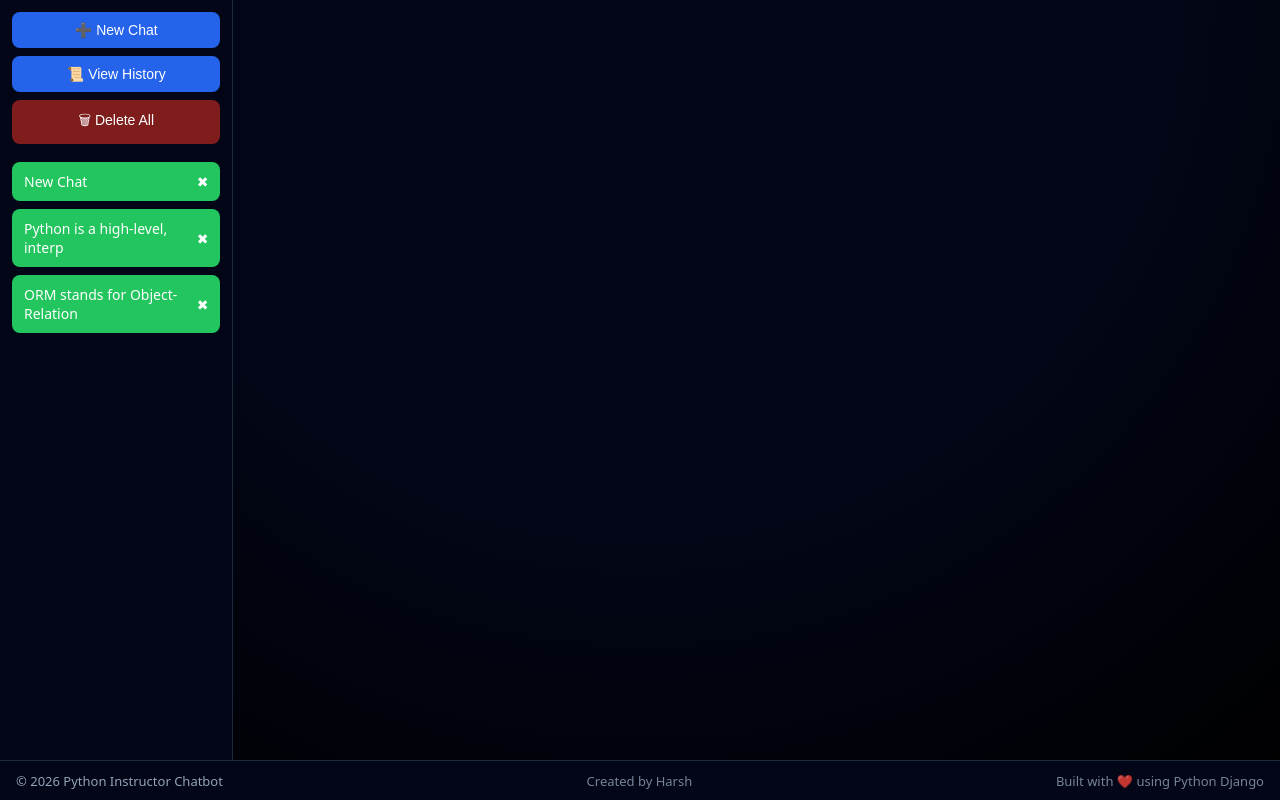
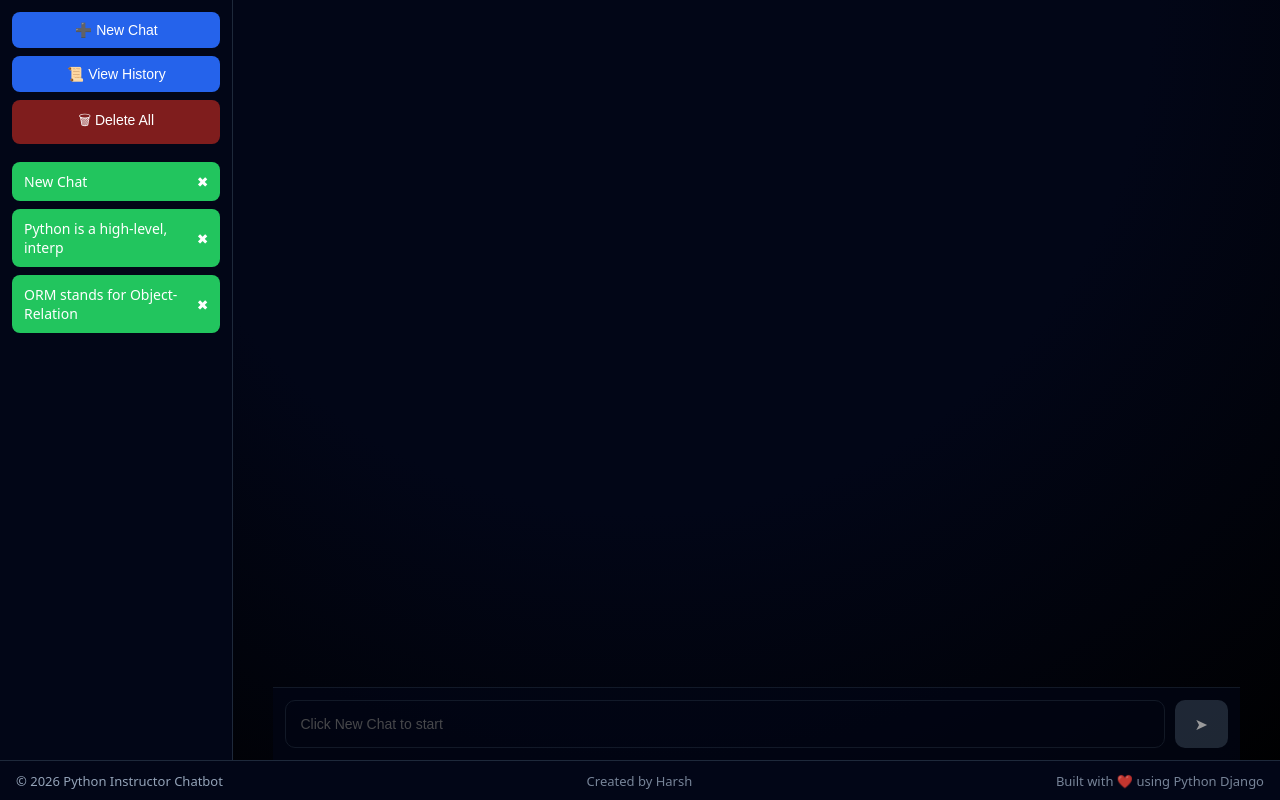
Before and after one commit to Harshahir100/python-instructor-bot, a Django app: page / in a window 1280 px wide. Run offline with Django 5.2, Linux system fonts and the light colour scheme; data comes from the database, SQL or seed files in the repository; both versions use the stored data as it was after the commit; some libraries are stand-ins or nearby versions.

Commit message:
Auto-create chat on page load and UX fix

````diff
--- a/chatbot/static/chat.js
+++ b/chatbot/static/chat.js
@@ -127,3 +127,8 @@ function forcePythonCodeBlocks(text) {
 
   return "```python\n" + text + "\n```";
 }
+document.getElementById("input")?.addEventListener("keydown", e => {
+  if (e.key === "Enter" && e.target.disabled) {
+    alert("Click New Chat first 🙂");
+  }
+});
--- a/chatbot/static/style.css
+++ b/chatbot/static/style.css
@@ -381,3 +381,19 @@ pre {
   z-index: 20;
   margin: 0px 40px;
 }
+
+
+
+
+.input-box.disabled {
+  opacity: 0.6;
+}
+
+.input-box.disabled input {
+  cursor: not-allowed;
+}
+
+.input-box.disabled .send-btn {
+  background: #334155;
+  cursor: not-allowed;
+}
--- a/chatbot/templates/chat_input.html
+++ b/chatbot/templates/chat_input.html
@@ -1,11 +1,15 @@
-{% if active %}
-<div class="input-box">
+<div class="input-box {% if not active %}disabled{% endif %}">
   <input
     class="input-1"
     id="input"
-    placeholder="Ask Python question..."
-    autocomplete="off"
+    placeholder="{% if active %}Ask Python question...{% else %}Click New Chat to start{% endif %}"
+    {% if not active %}disabled{% endif %}
   />
-  <button class="send-btn" onclick="send('{{ active.id }}')">➤</button>
+  <button
+    class="send-btn"
+    {% if not active %}disabled{% endif %}
+    {% if active %}onclick="send('{{ active.id }}')"{% endif %}
+  >
+    ➤
+  </button>
 </div>
-{% endif %}
--- a/chatbot/templates/index.html
+++ b/chatbot/templates/index.html
@@ -51,7 +51,8 @@
           {% endfor %}
         </div>
 
-        {% if active %} {% include "/chat_input.html" %} {% endif %}
+       {% include "chat_input.html" %}
+
       </div>
     </div>
 
````
Also changed, not shown: db.sqlite3.
